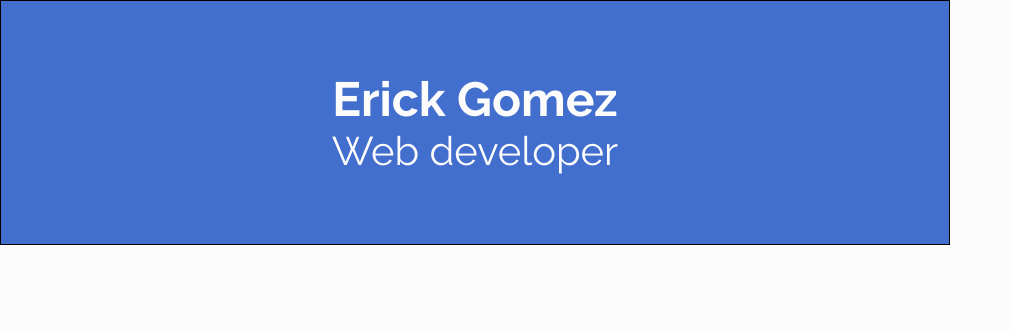
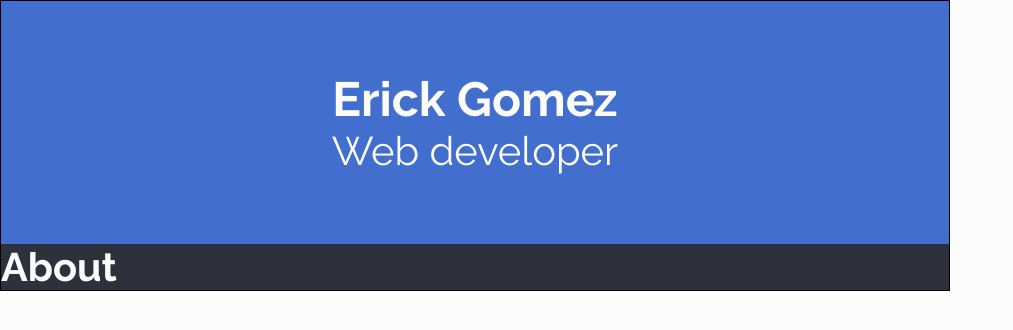
Before and after one commit to ErickBGomez/cv-application, a React (Vite) app: page / in a window 1280 px wide. Shown: the top 330 px of the page, without its empty margins (0-1013 px from the left). Built offline with nearby package versions, Linux system fonts and the light colour scheme.

Commit message:
Create about section

```diff
--- a/src/components/Resume/Resume.jsx
+++ b/src/components/Resume/Resume.jsx
@@ -5,10 +5,16 @@ const Resume = ({ data }) => {
 
   return (
     <div className="resume">
-      <div className="personal-info">
+      <div className="resume-header">
         <div className="fullname">{fullname}</div>
         <div className="work-position">{workPosition}</div>
       </div>
+      <aside className="resume-aside">
+        <section className="about">
+          <h2 className="title">About</h2>
+        </section>
+      </aside>
+      <div className="resume-main"></div>
     </div>
   );
 };
--- a/src/components/Resume/Resume.scss
+++ b/src/components/Resume/Resume.scss
@@ -6,7 +6,11 @@
   background-color: colors.$white;
   border: 1px solid black;
 
-  .personal-info {
+  section .title {
+    // border-bottom: 2px solid colors.$white;
+  }
+
+  .resume-header {
     padding: 4.38rem 0;
     text-align: center;
     background-color: colors.$primary;
@@ -20,4 +24,9 @@
       @include text-styles.resume-work-title;
     }
   }
+
+  .resume-aside {
+    background-color: colors.$black;
+    color: colors.$white;
+  }
 }
```
